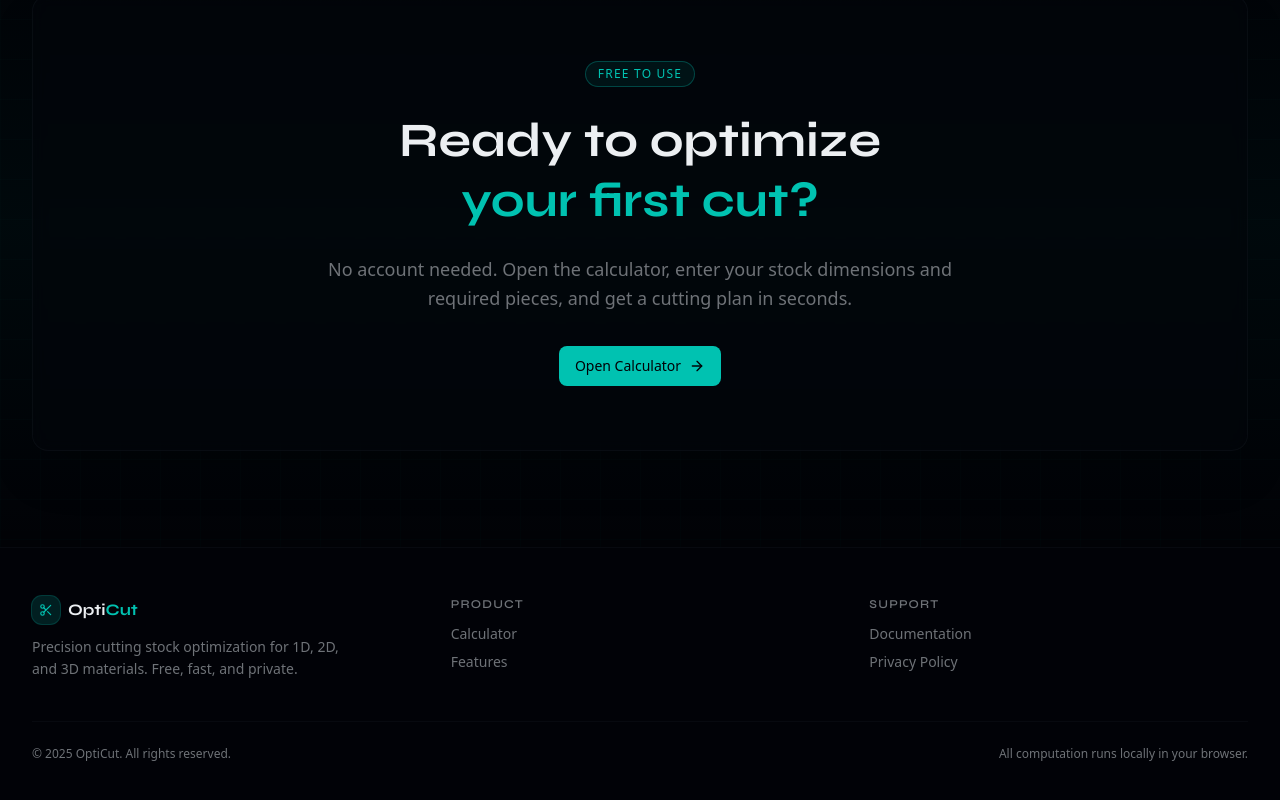
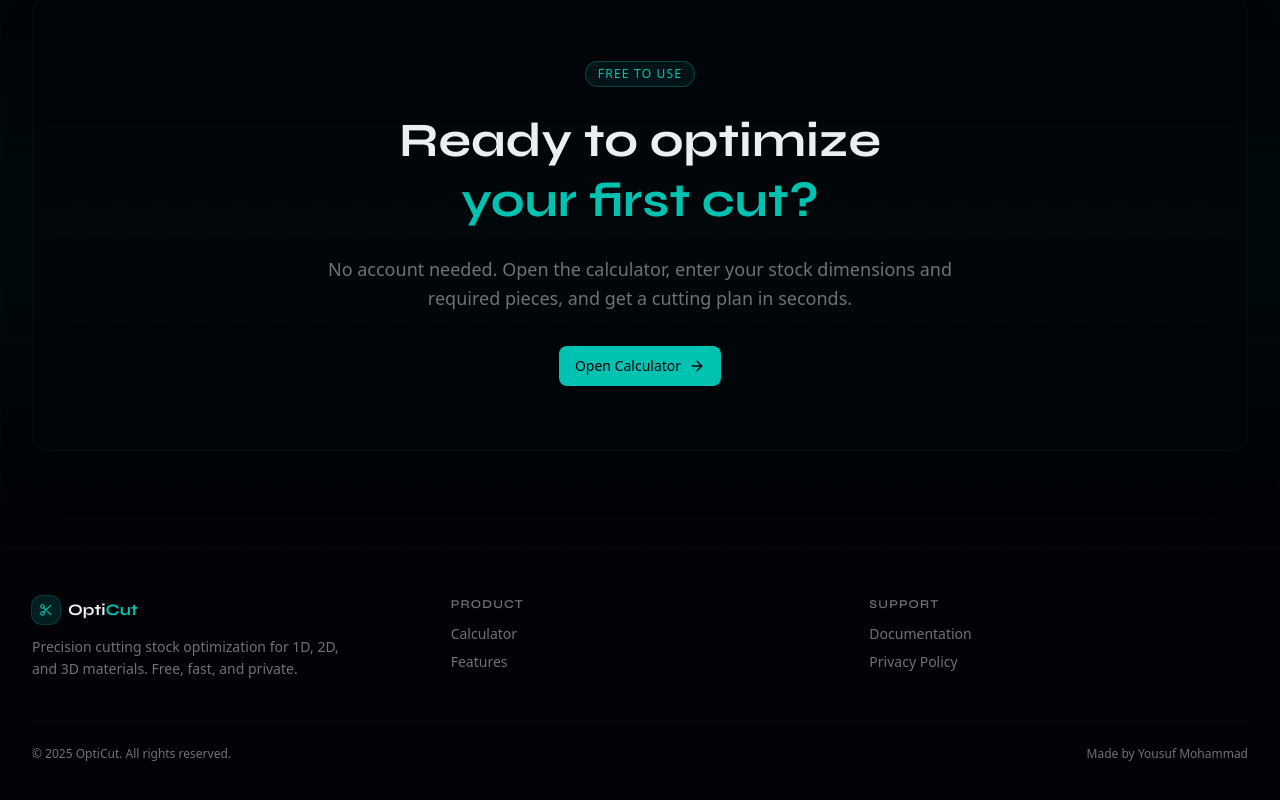
Before and after one commit to Yousuf-Mohammad/OptiCut-, a Next.js app: page / in a window 1280 px wide. Shown: the part 1814-2614 px from the top of the page. Built offline with nearby package versions, Linux system fonts and the light colour scheme.

Commit message:
Update footer to include author credit and remove redundant text

```diff
--- a/features/layout/Footer.tsx
+++ b/features/layout/Footer.tsx
@@ -52,8 +52,19 @@ export function Footer() {
         </div>
 
         <div className="border-t border-border/40 pt-6 flex flex-col sm:flex-row items-center justify-between gap-3">
-          <p className="text-xs text-muted-foreground">© {new Date().getFullYear()} OptiCut. All rights reserved.</p>
-          <p className="text-xs text-muted-foreground">All computation runs locally in your browser.</p>
+          <p className="text-xs text-muted-foreground">&copy; {new Date().getFullYear()} OptiCut. All rights reserved.</p>
+          {/* <p className="text-xs text-muted-foreground">All computation runs locally in your browser.</p> */}
+          <p className="text-xs text-muted-foreground">
+            Made by{" "}
+            <Link
+              href="https://yousufmohammad.vercel.app/"
+              target="_blank"
+              rel="noreferrer"
+              className="transition-colors hover:text-foreground"
+            >
+              Yousuf Mohammad
+            </Link>
+          </p>
         </div>
       </div>
     </footer>
```
